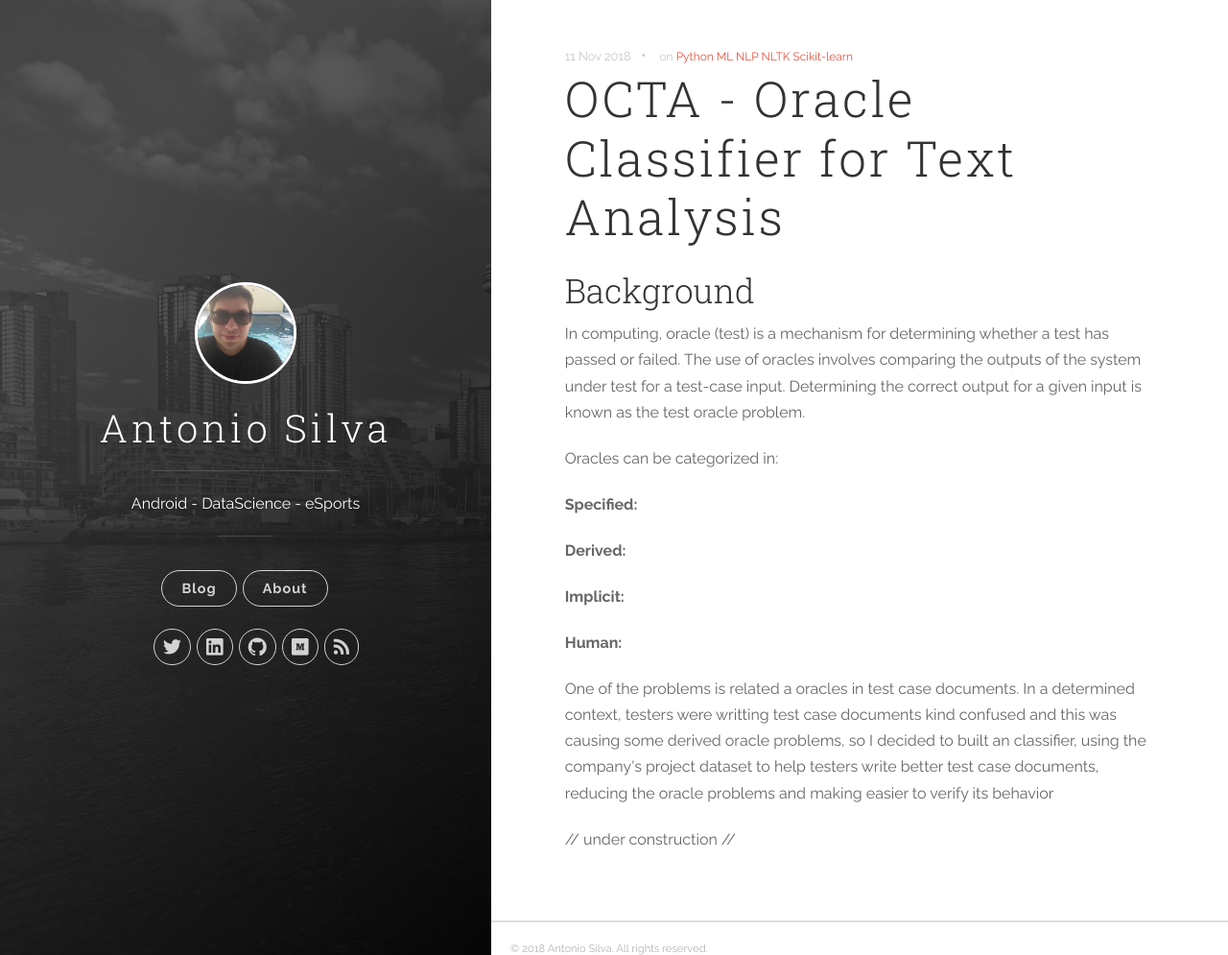
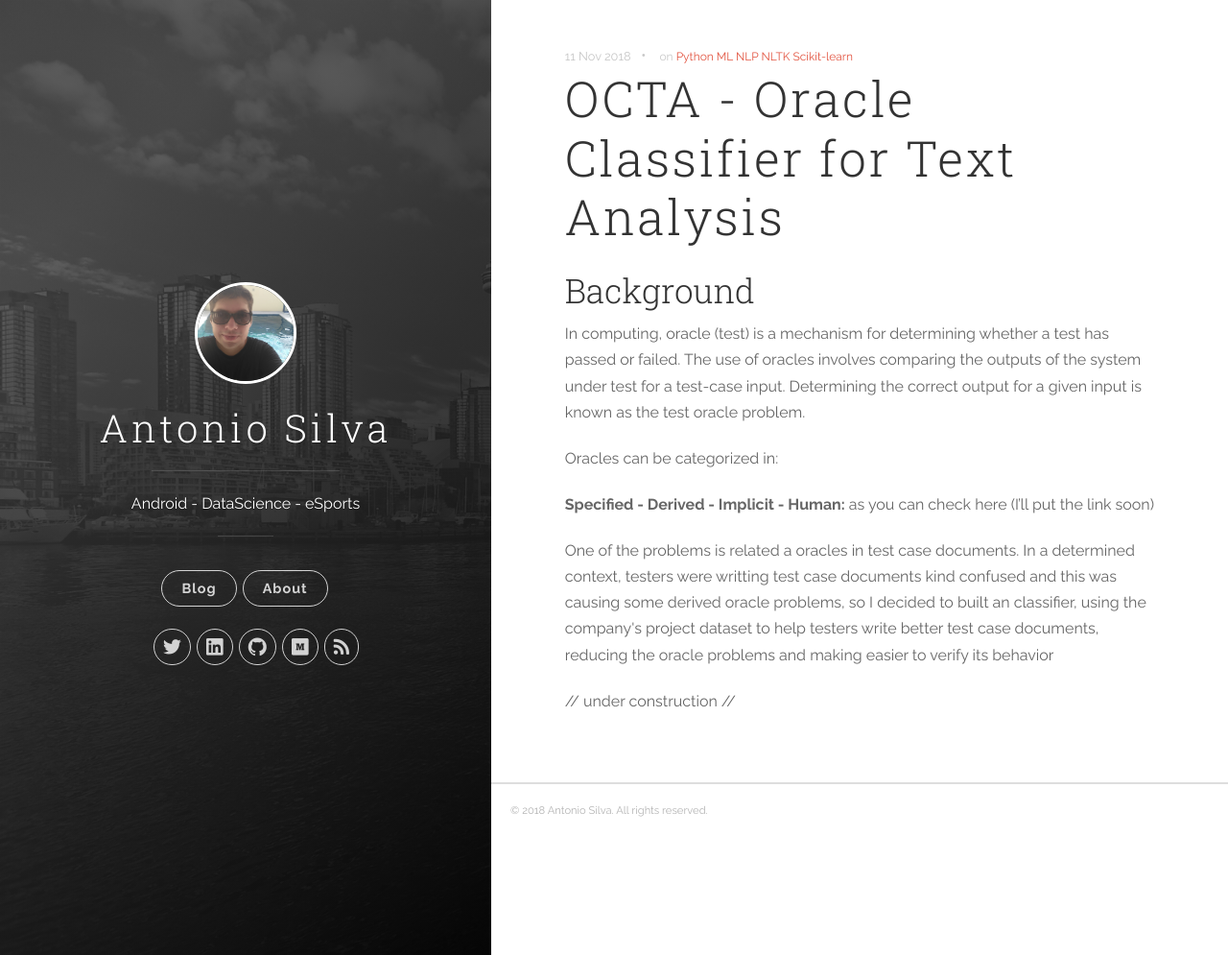
Before and after one commit to antoniosj/antoniosj.github.io, a Jekyll site: the page built from _posts/2018-11-11-octa.markdown, in a window 1280 px wide and 995 px high. Shown: the whole window at 96% size. Built offline with Jekyll 4.4.1, drawn with Linux system fonts in a browser that asks for light colours.

Commit message:
Update 2018-11-11-octa.markdown

```diff
--- a/_posts/2018-11-11-octa.markdown
+++ b/_posts/2018-11-11-octa.markdown
@@ -10,15 +10,7 @@ tags: [Python, ML, NLP, NLTK, Scikit-learn]
 <p>In computing, oracle (test) is a mechanism for determining whether a test has passed or failed. The use of oracles involves comparing the outputs of the system under test for a test-case input.
 Determining the correct output for a given input is known as the test oracle problem.</p>
 
-<p>Oracles can be categorized in:</p>
-
-**Specified:**
-
-**Derived:**
-
-**Implicit:**
-
-**Human:**
+<p>Oracles can be categorized in:</p> **Specified - Derived - Implicit - Human:** as you can check here (I'll put the link soon)
 
 <p>One of the problems is related a oracles in test case documents. In a determined context, testers were writting test case documents kind confused and this was causing some derived oracle problems, so I decided to built an classifier, using the company's project dataset to help testers write better test case documents, reducing the oracle problems and making easier to verify its behavior</p>
 
```
